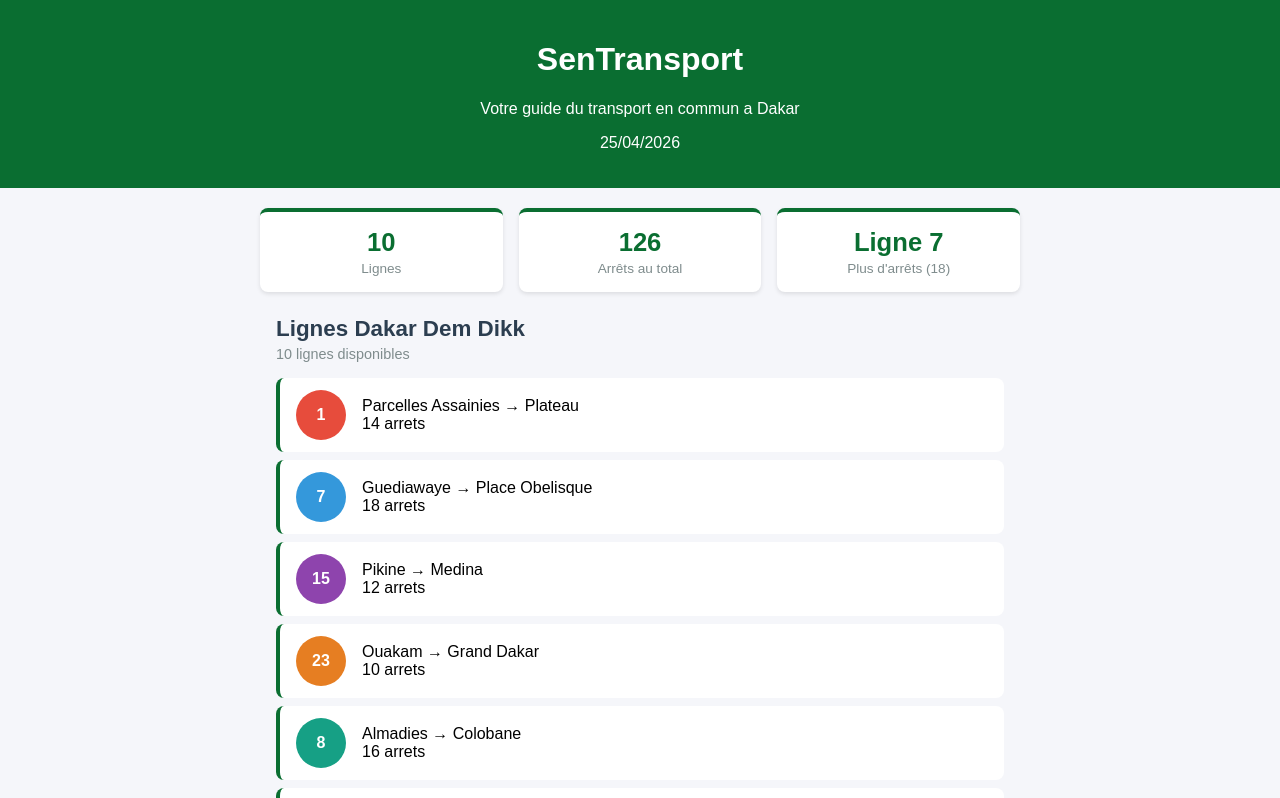
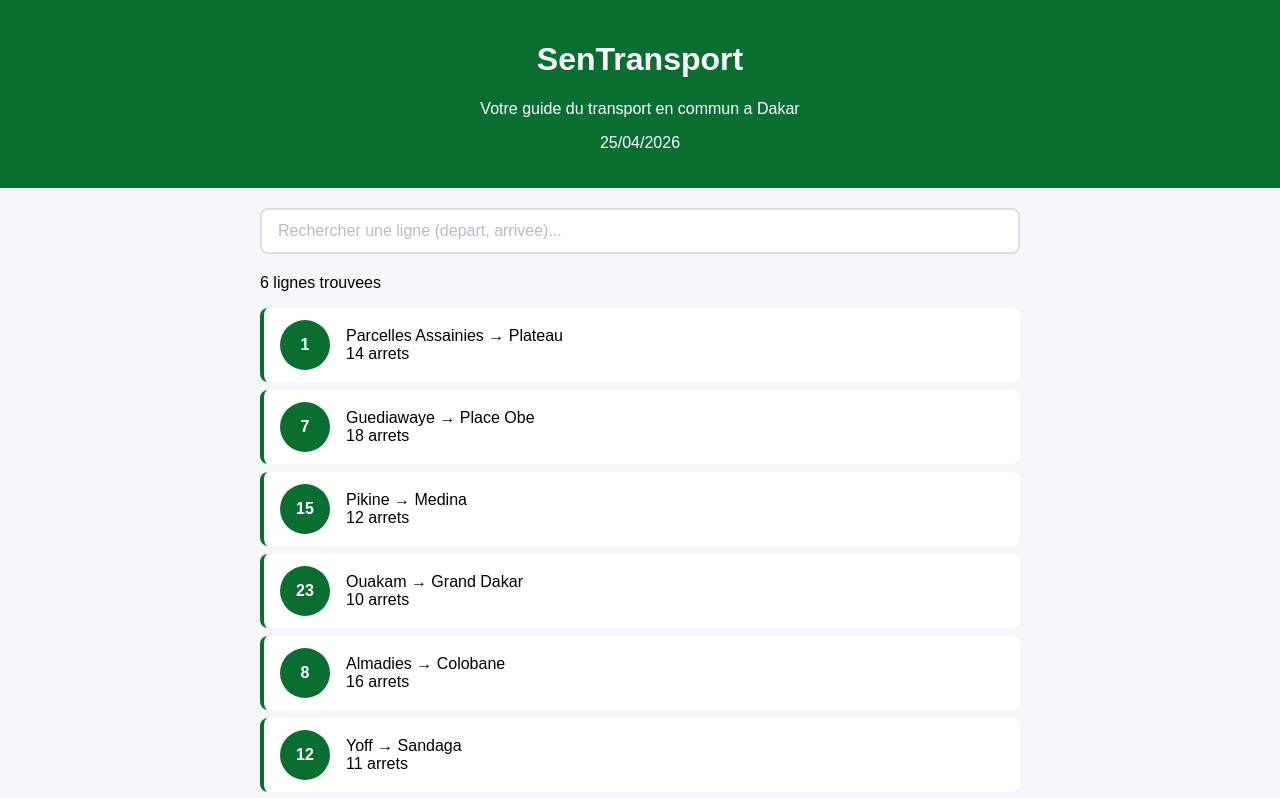
Before and after one commit to Amanatou44/SenTransport, a React (Create React App) app: page / in a window 1280 px wide. Shown: the top 798 px of the page. Built offline with nearby package versions, Linux system fonts and the light colour scheme.

Commit message:
Lab 3 : etat, recherche et selection de lignes

```diff
--- a/src/App.css
+++ b/src/App.css
@@ -12,9 +12,19 @@
 width: 100%;
 box-sizing: border-box;
 flex: 1;
+}@media (max-width: 600px) {
+  .contenu {
+    padding: 12px;
+  }
+
+  .ligne-bus {
+    padding: 10px 12px;
+  }
+
+  .ligne-numero {
+    width: 40px;
+    height: 40px;
+    font-size: 1rem;
+    margin-right: 12px;
+  }
 }
-@media (max-width: 600px) {
-.contenu {
-padding: 12px;
-}
-}
--- a/src/App.js
+++ b/src/App.js
@@ -1,28 +1,78 @@
+import { useState } from 'react';
 import './App.css';
 import Header from './Header';
-import ListeLignes from './ListeLignes';
+import Recherche from './Recherche';
+import LigneBus from './LigneBus';
 import Footer from './Footer';
-import StatReseau from './StatReseau';
+import DetailLigne from './DetailLigne';
 
 function App() {
- const lignes = [
-  { id: 1, numero: "1", depart: "Parcelles Assainies", arrivee: "Plateau", arrets: 14, couleur: "#e74c3c" },
-  { id: 2, numero: "7", depart: "Guediawaye", arrivee: "Place Obelisque", arrets: 18, couleur: "#3498db" },
-  { id: 3, numero: "15", depart: "Pikine", arrivee: "Medina", arrets: 12, couleur: "#8e44ad" },
-  { id: 4, numero: "23", depart: "Ouakam", arrivee: "Grand Dakar", arrets: 10, couleur: "#e67e22" },
-  { id: 5, numero: "8", depart: "Almadies", arrivee: "Colobane", arrets: 16, couleur: "#16a085" },
-  { id: 6, numero: "12", depart: "Yoff", arrivee: "Sandaga", arrets: 11, couleur: "#c0392b" },
-  { id: 7, numero: "31", depart: "Fann", arrivee: "HLM", arrets: 9, couleur: "#2980b9" },
-  { id: 8, numero: "44", depart: "Liberté 6", arrivee: "Dieuppeul", arrets: 13, couleur: "#d35400" },
-  { id: 9, numero: "19", depart: "Médina", arrivee: "Sicap Mbao", arrets: 15, couleur: "#27ae60" },
-  { id: 10, numero: "52", depart: "HLM Grand Yoff", arrivee: "Colobane", arrets: 8, couleur: "#8e44ad" },
-];
+  const [recherche, setRecherche] = useState("");
+  const [ligneSelectionnee, setLigneSelectionnee] = useState(null);
+
+  const lignes = [
+    { id: 1, numero: "1", depart: "Parcelles Assainies",
+      arrivee: "Plateau", arrets: 14,
+      listeArrets: ["Parcelles U14", "Parcelles U10",
+        "Camberene", "Patte d'Oie", "Grand Dakar",
+        "Colobane", "Ponty", "Plateau"] },
+    { id: 2, numero: "7", depart: "Guediawaye",
+      arrivee: "Place Obe", arrets: 18,
+      listeArrets: ["Guediawaye", "Pikine", "Thiaroye",
+        "Keur Massar", "Grand Yoff", "Parcelles",
+        "Liberte 6", "Place Obe"] },
+    { id: 3, numero: "15", depart: "Pikine",
+      arrivee: "Medina", arrets: 12,
+      listeArrets: ["Pikine Centre", "Thiaroye Gare",
+        "Hann", "Colobane", "Fass", "Medina"] },
+    { id: 4, numero: "23", depart: "Ouakam",
+      arrivee: "Grand Dakar", arrets: 10,
+      listeArrets: ["Ouakam Village", "Mermoz", "Fann",
+        "Point E", "Liberte 5", "Grand Dakar"] },
+    { id: 5, numero: "8", depart: "Almadies",
+      arrivee: "Colobane", arrets: 16,
+      listeArrets: ["Almadies", "Ngor", "Yoff",
+        "Ouest Foire", "Liberte 6", "Colobane"] },
+    { id: 6, numero: "12", depart: "Yoff",
+      arrivee: "Sandaga", arrets: 11,
+      listeArrets: ["Yoff Village", "Aeroport LSS",
+        "Parcelles U17", "Grand Yoff", "HLM", "Sandaga"] },
+  ];
+
+  const lignesFiltrees = lignes.filter(l =>
+    l.depart.toLowerCase().includes(recherche.toLowerCase()) ||
+    l.arrivee.toLowerCase().includes(recherche.toLowerCase()) ||
+    l.numero.includes(recherche)
+  );
+  function handleClickLigne(ligne) {
+  if (ligneSelectionnee && ligneSelectionnee.id === ligne.id) {
+    setLigneSelectionnee(null); // re-clic = déselectionner
+  } else {
+    setLigneSelectionnee(ligne); // premier clic = sélectionner
+  }
+}
+
   return (
     <div className="App">
       <Header />
       <main className="contenu">
-        <StatReseau lignes={lignes} />
-        <ListeLignes lignes={lignes} />
+        <Recherche valeur={recherche} onChange={setRecherche} />
+        <p className="resultat-recherche">
+          {lignesFiltrees.length} ligne{lignesFiltrees.length > 1 ? 's' : ''} trouvee{lignesFiltrees.length > 1 ? 's' : ''}
+        </p>
+        {lignesFiltrees.map(ligne => (
+  <LigneBus
+    key={ligne.id}
+    numero={ligne.numero}
+    depart={ligne.depart}
+    arrivee={ligne.arrivee}
+    arrets={ligne.arrets}
+    couleur="#0a6e31"
+    estSelectionnee={ligneSelectionnee && ligneSelectionnee.id === ligne.id}
+    onClick={() => handleClickLigne(ligne)}
+  />
+))}
+{ligneSelectionnee && <DetailLigne ligne={ligneSelectionnee} />}
       </main>
       <Footer />
     </div>
--- /dev/null
+++ b/src/DetailLigne.css
@@ -0,0 +1,39 @@
+.detail-ligne {
+  background-color: #ffffff;
+  border: 2px solid #0a6e31;
+  border-radius: 8px;
+  padding: 20px;
+  margin-top: 16px;
+  animation: slideDown 0.3s ease;
+}
+
+@keyframes slideDown {
+  from { opacity: 0; transform: translateY(-10px); }
+  to { opacity: 1; transform: translateY(0); }
+}
+
+.detail-titre { color: #0a6e31; margin: 0 0 8px 0; font-size: 1.2rem; }
+.detail-info { color: #7f8c8d; margin: 0 0 16px 0; font-size: 0.9rem; }
+.detail-arrets h4 { color: #2c3e50; margin: 0 0 8px 0; }
+.detail-liste { list-style: none; padding: 0; margin: 0; }
+.detail-arret {
+  display: flex;
+  align-items: center;
+  padding: 8px 0;
+  border-bottom: 1px solid #f0f0f0;
+}
+.detail-arret:last-child { border-bottom: none; }
+.arret-numero {
+  background-color: #0a6e31;
+  color: white;
+  width: 28px; height: 28px;
+  border-radius: 50%;
+  display: flex;
+  align-items: center;
+  justify-content: center;
+  font-size: 0.8rem;
+  font-weight: bold;
+  margin-right: 12px;
+  flex-shrink: 0;
+}
+.arret-nom { color: #2c3e50; font-size: 0.95rem; }
--- /dev/null
+++ b/src/DetailLigne.js
@@ -0,0 +1,27 @@
+import './DetailLigne.css';
+
+function DetailLigne({ ligne }) {
+  return (
+    <div className="detail-ligne">
+      <h3 className="detail-titre">
+        Ligne {ligne.numero} : {ligne.depart} &rarr; {ligne.arrivee}
+      </h3>
+      <p className="detail-info">
+        {ligne.arrets} arrets sur ce trajet
+      </p>
+      <div className="detail-arrets">
+        <h4>Arrets principaux :</h4>
+        <ul className="detail-liste">
+          {ligne.listeArrets.map((arret, index) => (
+            <li key={index} className="detail-arret">
+              <span className="arret-numero">{index + 1}</span>
+              <span className="arret-nom">{arret}</span>
+            </li>
+          ))}
+        </ul>
+      </div>
+    </div>
+  );
+}
+
+export default DetailLigne;
--- a/src/LigneBus.css
+++ b/src/LigneBus.css
@@ -25,3 +25,11 @@
   display: flex;
   flex-direction: column;
 }
+.ligne-bus-active {
+  border-left: 4px solid #e67e22;
+  background-color: #fef9f3;
+}
+
+.ligne-bus-active .ligne-numero {
+  background-color: #e67e22;
+}
--- a/src/LigneBus.js
+++ b/src/LigneBus.js
@@ -1,9 +1,12 @@
 import './LigneBus.css';
 
-function LigneBus({ numero, depart, arrivee, arrets, couleur }) {
+function LigneBus({ numero, depart, arrivee, arrets, couleur, estSelectionnee, onClick }) {
   return (
-    <div className="ligne-bus">
-      <div className="ligne-numero" style={{ backgroundColor: couleur }}>
+    <div
+      className={`ligne-bus ${estSelectionnee ? 'ligne-bus-active' : ''}`}
+      onClick={onClick}
+    >
+      <div className="ligne-numero" style={{ backgroundColor: estSelectionnee ? '#e67e22' : couleur }}>
         {numero}
       </div>
       <div className="ligne-info">
--- /dev/null
+++ b/src/Recherche.css
@@ -0,0 +1,22 @@
+.recherche {
+  margin-bottom: 20px;
+}
+
+.recherche-input {
+  width: 100%;
+  padding: 12px 16px;
+  font-size: 1rem;
+  border: 2px solid #dcdde1;
+  border-radius: 8px;
+  outline: none;
+  box-sizing: border-box;
+  transition: border-color 0.2s;
+}
+
+.recherche-input:focus {
+  border-color: #0a6e31;
+}
+
+.recherche-input::placeholder {
+  color: #b2bec3;
+}
--- /dev/null
+++ b/src/Recherche.js
@@ -0,0 +1,17 @@
+import './Recherche.css';
+
+function Recherche({ valeur, onChange }) {
+  return (
+    <div className="recherche">
+      <input
+        type="text"
+        className="recherche-input"
+        placeholder="Rechercher une ligne (depart, arrivee)..."
+        value={valeur}
+        onChange={e => onChange(e.target.value)}
+      />
+    </div>
+  );
+}
+
+export default Recherche;
```
